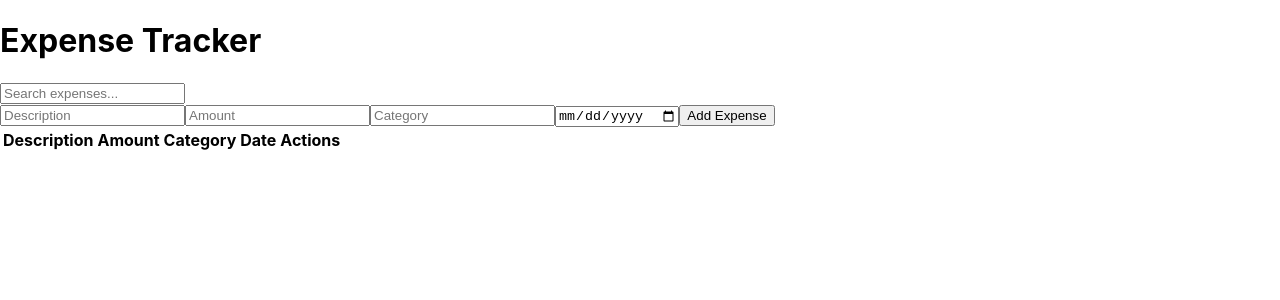
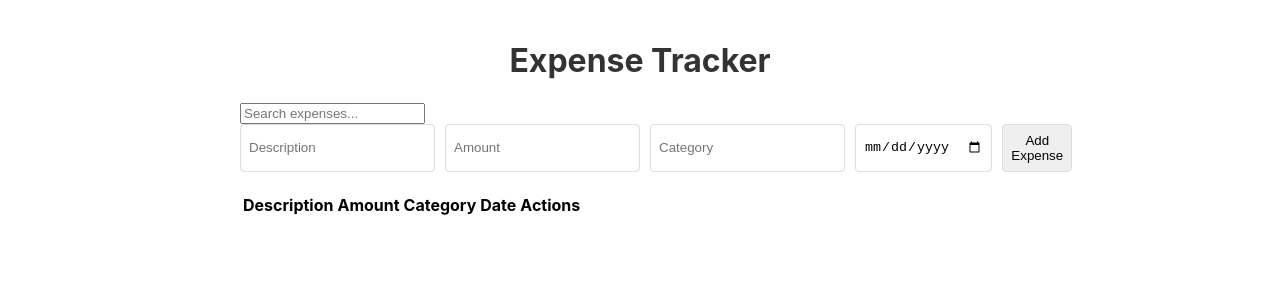
Before and after one commit to colinskorir/Expense-tracker, a React (Create React App) app: page / in a window 1280 px wide. Shown: the top 300 px of the page. Built offline with nearby package versions, Linux system fonts and the light colour scheme.

Commit message:
styles changed

```diff
--- a/src/App.css
+++ b/src/App.css
@@ -0,0 +1,24 @@
+.app-container {
+  max-width: 800px;
+  margin: 0 auto;
+  padding: 20px;
+}
+
+h1 {
+  text-align: center;
+  color: #333;
+}
+
+.expense-form {
+  display: grid;
+  grid-template-columns: repeat(4, 1fr) auto;
+  gap: 10px;
+  margin-bottom: 20px;
+}
+
+.expense-form input,
+.expense-form button {
+  padding: 8px;
+  border: 1px solid #ddd;
+  border-radius: 4px;
+}
```
